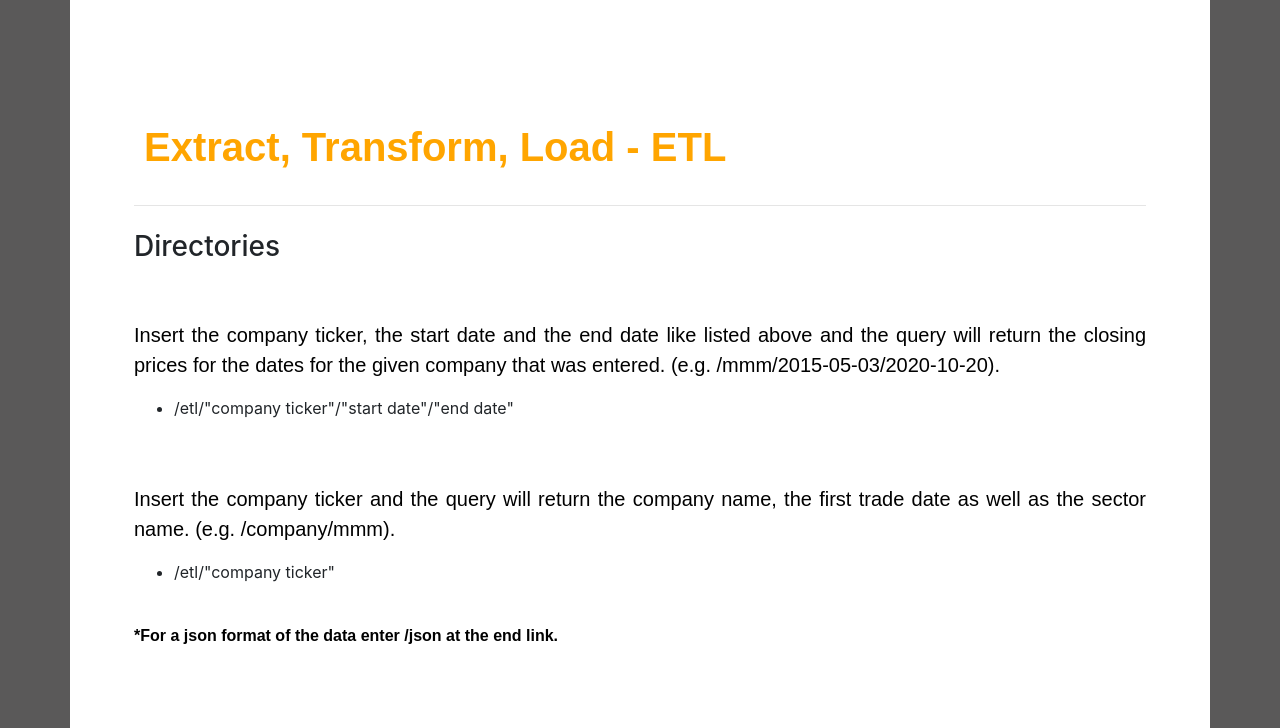
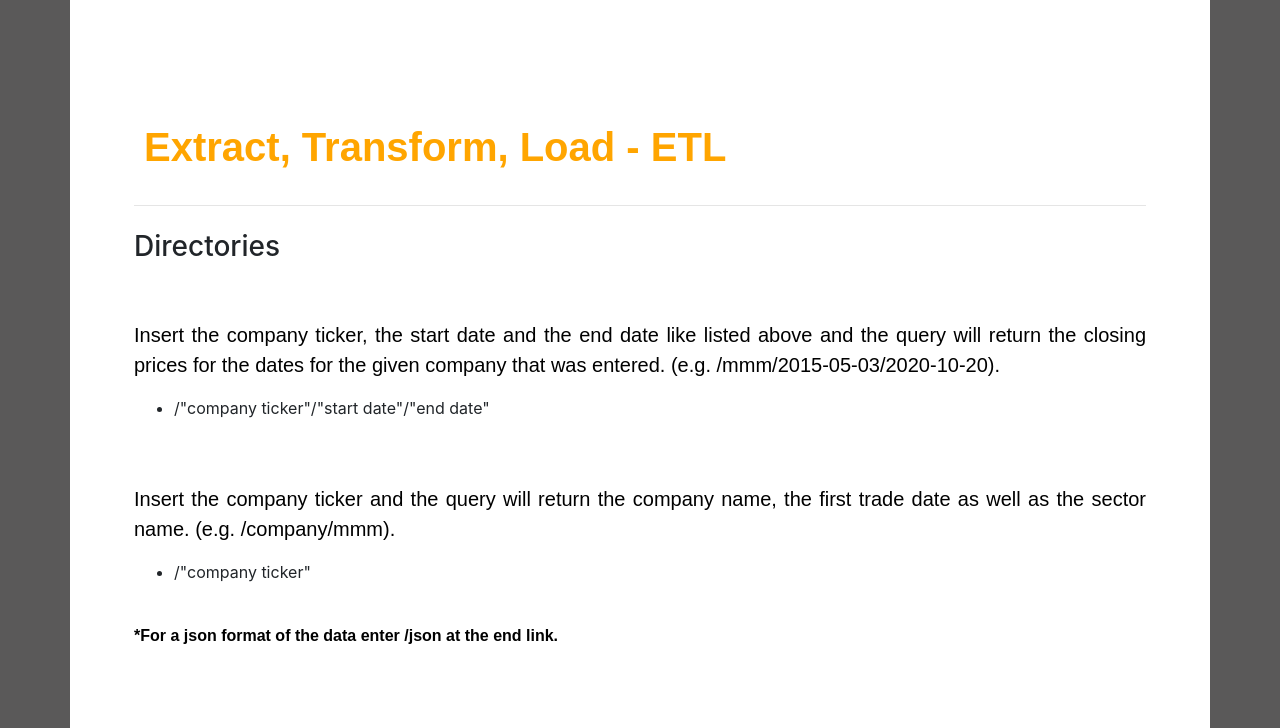
Before and after one commit to gpivaro/Project_ETL, a Flask app: template templates/index.html in a window 1280 px wide. Shown: the part 109-837 px from the top of the page. Run offline with Flask 2, Linux system fonts and the light colour scheme; the template is opened without the code that fills it, so the values that code supplies are empty; parts of the project's set-up code (start-up, migrations or seed data) failed here and were passed over; some libraries are stand-ins or nearby versions.

Commit message:
Routes, Database URI, Debug

```diff
--- a/app.py
+++ b/app.py
@@ -5,10 +5,13 @@ import os
 import json
 
 # Import DB user and password
-from api_keys import mysql_hostname
-from api_keys import mysql_port
-from api_keys import mysql_username
-from api_keys import mysql_pass
+try:
+    from api_keys import mysql_hostname
+    from api_keys import mysql_port
+    from api_keys import mysql_username
+    from api_keys import mysql_pass
+except:
+    pass
 
 # MySQL specific connection string
 database_name = "etlprojectdb"
@@ -16,7 +19,10 @@ table_price = "price"
 table_companies = "companies"
 table_subsectors = "sub_sectors"
 
-database_url = f"mysql+mysqlconnector://{mysql_username}:{mysql_pass}@{mysql_hostname}:{mysql_port}/{database_name}"
+try:
+    database_uri = os.environ['DATABASE_URL']
+except KeyError:
+    database_url = f"mysql+mysqlconnector://{mysql_username}:{mysql_pass}@{mysql_hostname}:{mysql_port}/{database_name}"
 
 
 # Create the engine
@@ -37,19 +43,19 @@ app = Flask(__name__)
 
 # /
 # Home page.
-@app.route("/etl")
+@app.route("/")
 def welcome():
     return render_template("index.html")
 
 
 # About page.
-@app.route("/etl/about")
+@app.route("/about")
 def about():
     return render_template("about.html")
 
 
 # Return a table with the query results for the companies table
-@app.route("/etl/company")
+@app.route("/company")
 def companies_table():
     """Return a table with the list of companies"""
 
@@ -61,7 +67,7 @@ def companies_table():
 
 
 # Return a json with the query results for the companies table
-@app.route("/etl/company/json")
+@app.route("/company/json")
 def company_json():
 
     companies_df = pd.read_sql(f"SELECT * FROM {table_companies}", engine)
@@ -73,7 +79,7 @@ def company_json():
 
 
 # Return a table with the query results for the companies table
-@app.route("/etl/<company>/<start>/<end>")
+@app.route("/<company>/<start>/<end>")
 def price_list(company, start, end):
     """Return a table with the list stock price"""
 
@@ -88,7 +94,7 @@ def price_list(company, start, end):
 
 
 # Return a table with the query results for the companies table
-@app.route("/etl/<company>/<start>/<end>/json")
+@app.route("/<company>/<start>/<end>/json")
 def price_list_json(company, start, end):
     """Return a table with the list stock price"""
 
@@ -104,7 +110,7 @@ def price_list_json(company, start, end):
 
 
 # Return a json version of the company
-@app.route("/etl/company/<tick>/json")
+@app.route("/company/<tick>/json")
 def company_tick_json(tick):
 
     Comp_info = pd.read_sql(
@@ -119,7 +125,7 @@ def company_tick_json(tick):
 
 
 # Return a json version of the company
-@app.route("/etl/company/<tick>")
+@app.route("/company/<tick>")
 def company_tick_table(tick):
 
     Comp_info = pd.read_sql(
@@ -135,4 +141,5 @@ def company_tick_table(tick):
 # The server is set to run on the computer IP address on the port 5100
 # Go to your http://ipaddress:5100
 if __name__ == "__main__":
-    app.run(host="0.0.0.0", port=5100, debug=True)
+    app.run(debug=False)
+    # app.run(host="0.0.0.0", port=5100, debug=False)
--- a/templates/index.html
+++ b/templates/index.html
@@ -4,6 +4,7 @@
 <head>
   <meta charset="UTF-8">
   <title>ETL - Stock Price</title>
+  <link rel="shortcut icon" href="/static/images/favicon.ico" type="image/x-icon">
   <link rel="stylesheet" href="https://stackpath.bootstrapcdn.com/bootstrap/4.3.1/css/bootstrap.min.css"
     integrity="sha384-ggOyR0iXCbMQv3Xipma34MD+dH/1fQ784/j6cY/iJTQUOhcWr7x9JvoRxT2MZw1T" crossorigin="anonymous">
 
@@ -22,7 +23,7 @@
 
 <body>
   <nav class="navbar navbar-expand-lg navbar-light bg-light">
-    <a class="navbar-brand" href="http://www.gpivaro.com:5100/etl">ETL PROJECT</a>
+    <a class="navbar-brand" href="/">ETL PROJECT</a>
     <button class="navbar-toggler" type="button" data-toggle="collapse" data-target="#navbarSupportedContent"
       aria-controls="navbarSupportedContent" aria-expanded="false" aria-label="Toggle navigation">
       <span class="navbar-toggler-icon"></span>
@@ -31,10 +32,10 @@
     <div class="collapse navbar-collapse" id="navbarSupportedContent">
       <ul class="navbar-nav ml-auto">
         <li class="nav-item">
-          <a class="nav-link" href="http://www.gpivaro.com:5100/etl/company">S&P 500 Companies</a>
+          <a class="nav-link" href="/company">S&P 500 Companies</a>
         </li>
         <li class="nav-item">
-          <a class="nav-link" href="http://www.gpivaro.com:5100/etl/about">About</a>
+          <a class="nav-link" href="/about">About</a>
         </li>
       </ul>
     </div>
@@ -54,7 +55,7 @@
         </p>
 
         <ul>
-          <li>/etl/"company ticker"/"start date"/"end date"</li>
+          <li>/"company ticker"/"start date"/"end date"</li>
         </ul>
 
         <br /><br />
@@ -65,7 +66,7 @@
         </p>
 
         <ul>
-          <li>/etl/"company ticker"</li>
+          <li>/"company ticker"</li>
         </ul>
 
         <br />
```
Also changed, not shown: templates/about.html (+4 -3 lines), favicon.ico (added).
